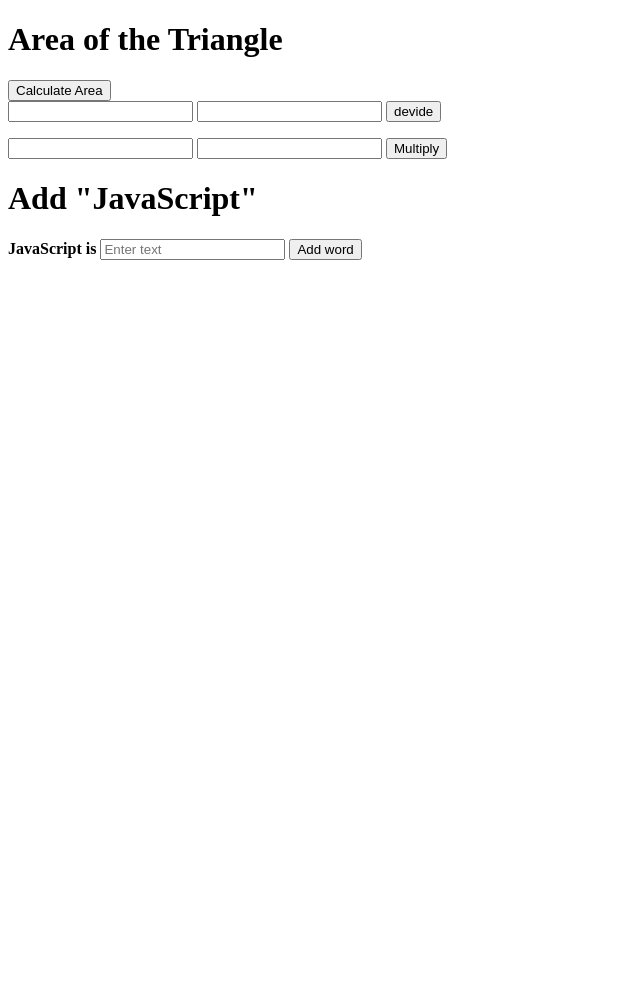
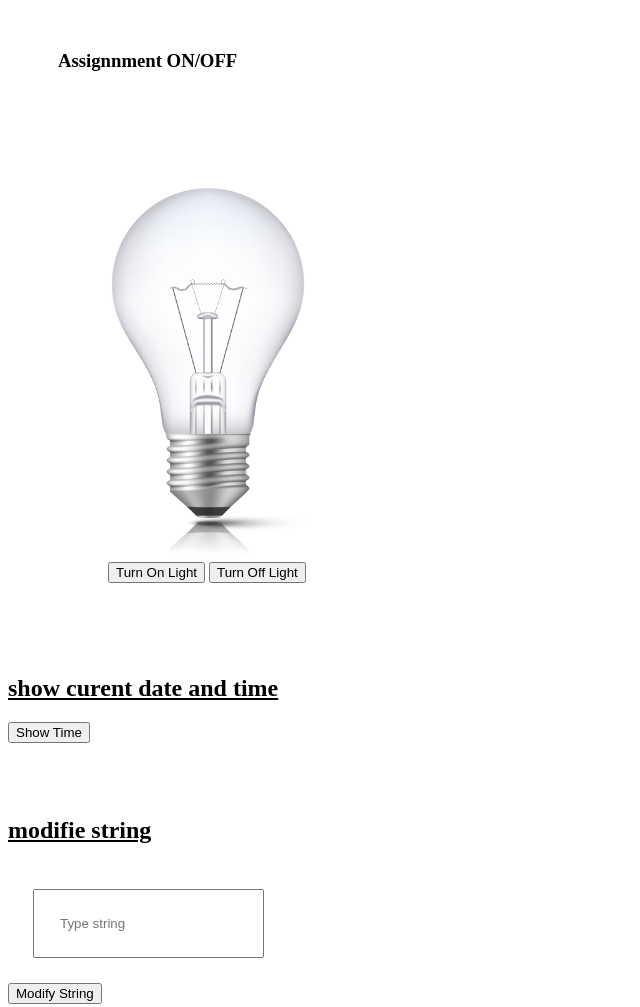
Before and after one commit to Thomas2721/Dot-Assignments, a plain HTML site: page index.html in a window 1280 px wide. Shown: the whole page, without its empty margins (0-640 px from the left). Before the commit the page ends 800 px from the top, so only its background shows below. Drawn offline with Linux system fonts and the light colour scheme.

Commit message:
Add files via upload

```diff
--- a/index.html
+++ b/index.html
@@ -1,102 +1,94 @@
 <!DOCTYPE html>
 <html lang="en">
-
 <head>
     <meta charset="UTF-8">
     <meta name="viewport" content="width=device-width, initial-scale=1.0">
-    <title>Triangle Area Calculator</title>
+    <title>Document</title>
+</head>
 
+
+<body>
+
+    <h3 style="margin: 50px;"" > Assignnment ON/OFF </h3> <br><br>
     <style>
-        .input-container {
-            display: flex;
-            align-items: center; /* Vertically align content */
-            gap: 10px; /* Space between elements */
+        #lightImage {
+            width: 400px;
+            height: 400px;
+
+        }
+
+        #p{
+            padding-left: 100px;
         }
     </style>
-</head>
 
-<body>
+    <img id="lightImage" src="off.jpg" alt="Light Off">
     <script>
-        function divide() {
-            var result = document.getElementById("result1");
-            var num1 = document.getElementById("num1").value;
-            var num2 = document.getElementById("num2").value;
-            result.innerHTML = Number(num1) / Number(num2);
+        function turnOn() {
+            document.getElementById("lightImage").src = "on.jpg";
+        }
+
+        function turnOff() {
+            document.getElementById("lightImage").src = "off.jpg";
         }
     </script>
+    <div id="p">
+
+        <button onclick="turnOn()">Turn On Light</button>
+        <button onclick="turnOff()">Turn Off Light</button>
+    </div>
+
+     <section>
+
+
+     </section>
+
+
+     <br><br><br><br>
+
+
+     <h2 style="text-decoration: underline;">show curent date and time</h2>
+
+        <button onclick="showTime()">Show Time</button>
+
+        <div id="clock" style="margin-left: 35px;"></div>
+
+        <script>
+            function showTime() {
+                let now = new Date();
+                let hours = now.getHours();
+                let minutes = now.getMinutes();
+                let seconds = now.getSeconds();
+
+
+                document.getElementById("clock").innerHTML = hours + ":" + minutes + ":" + seconds;
+            }
+        </script>
+
+  <br><br><br>
+  <section>
+
+    <h2 style="text-decoration: underline;">modifie string</h2>
+    <div>
+
+        <input type="text" id="inputString" placeholder="Type string" style="margin: 25px; padding: 25px;">
+    </div>
+    <button onclick="modifyString()">Modify String</button>
+    <p id="result"></p>
+
     <script>
-        function multiply() {
-            var result = document.getElementById("result2");
-            var num3 = document.getElementById("num3").value;
-            var num4 = document.getElementById("num4").value;
-            result.innerHTML = Number(num3) * Number(num4);
+        function modifyString() {
+            let str = document.getElementById("inputString").value;
+
+
+            let modifiedStr = str.slice(1, -1);
+            document.getElementById("result").innerText = "Modified String: " + modifiedStr;
         }
+
     </script>
+</section>
 
 
 
-
-    <h1>Area of the Triangle</h1>
-    <p id="area"></p>
-    <button onclick="displayArea()">Calculate Area</button>
-
-    <script>
-        function Area(a, b, c) {
-            var s = (a + b + c) / 2;
-            var area = Math.sqrt((s * (s - a) * (s - b) * (s - c)));
-            return area;
-        }
-
-        function displayArea() {
-            var A = 5;
-            var B = 6;
-            var C = 7;
-            const result = Area(A, B, C);
-            document.getElementById('area').innerText = "Area: " + result;
-        }
-    </script>
-
-
-
-
-    <form>
-        <input type="text" id="num1">
-        <input type="text" id="num2">
-        <button type="button" onclick="divide()">devide</button>
-        <p id="result1"></p>
-    </form>
-    <form>
-        <input type="text" id="num3">
-        <input type="text" id="num4">
-        <button type="button" onclick="multiply()">Multiply</button>
-        <p id="result2"></p>
-    </form>
-
-
-
-
-    <h1>Add "JavaScript"</h1>
-
-    <h4 style="display: inline;">JavaScript is </h4>
-    <input type="text" id="userInput" placeholder="Enter text" style="display: inline;">
-    <button type="button" onclick="displayPrefix()" style="display: inline;">Add word</button>
-
-    <p id="javascript-result" style="display: inline;"></p>
-
-    <script>
-        function addJavaScriptPrefix(str) {
-            return "JavaScript" + " " + "is" + " " + str;
-        }
-
-        function displayPrefix() {
-            let inputString = document.getElementById('userInput').value;
-
-            let result = addJavaScriptPrefix(inputString);
-            document.getElementById('javascript-result').innerText = result;
-        }
-    </script>
-
-
 </body>
-
 </html>
```
Also changed, not shown: Off.jpg (added), On.jpg (added).
